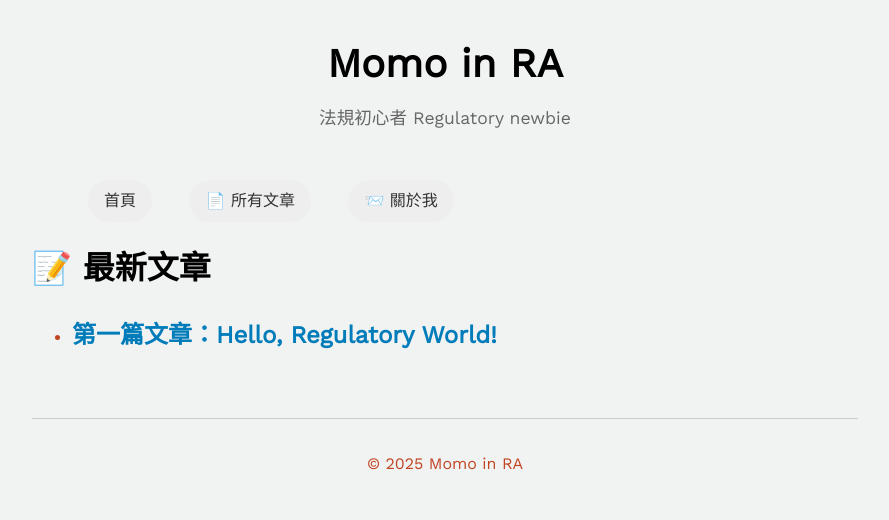
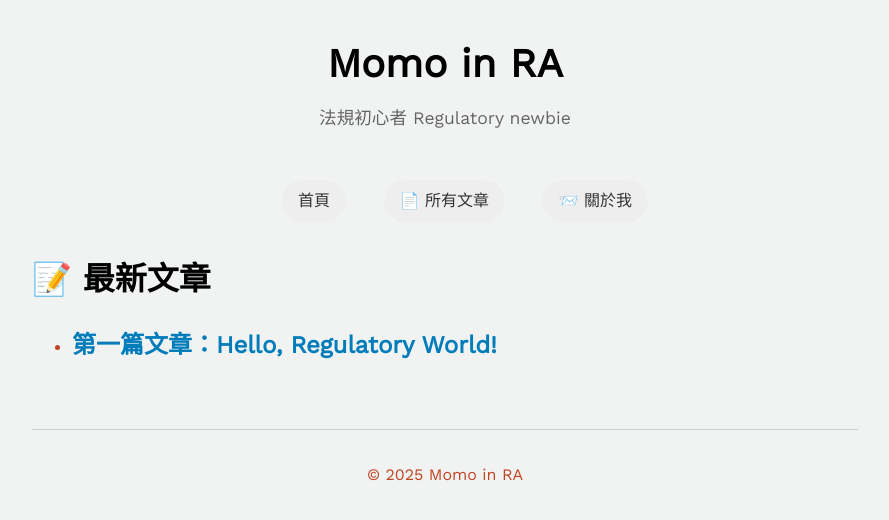
Before and after one commit to MomoInRA/github.io, a Jekyll site: the page built from index.md, in a window 1280 px wide. Shown: the top 520 px of the page, without its empty margins (195-1084 px from the left). Built offline with Jekyll 4.4.1, drawn with Linux system fonts in a browser that asks for light colours.

Commit message:
Update style.css

```diff
--- a/assets/css/style.css
+++ b/assets/css/style.css
@@ -79,3 +79,7 @@ header .subtitle {
   background-color: #C14420;
   color: white;
 }
+.navbar {
+  text-align: center;
+  margin-bottom: 2rem;
+}
```
